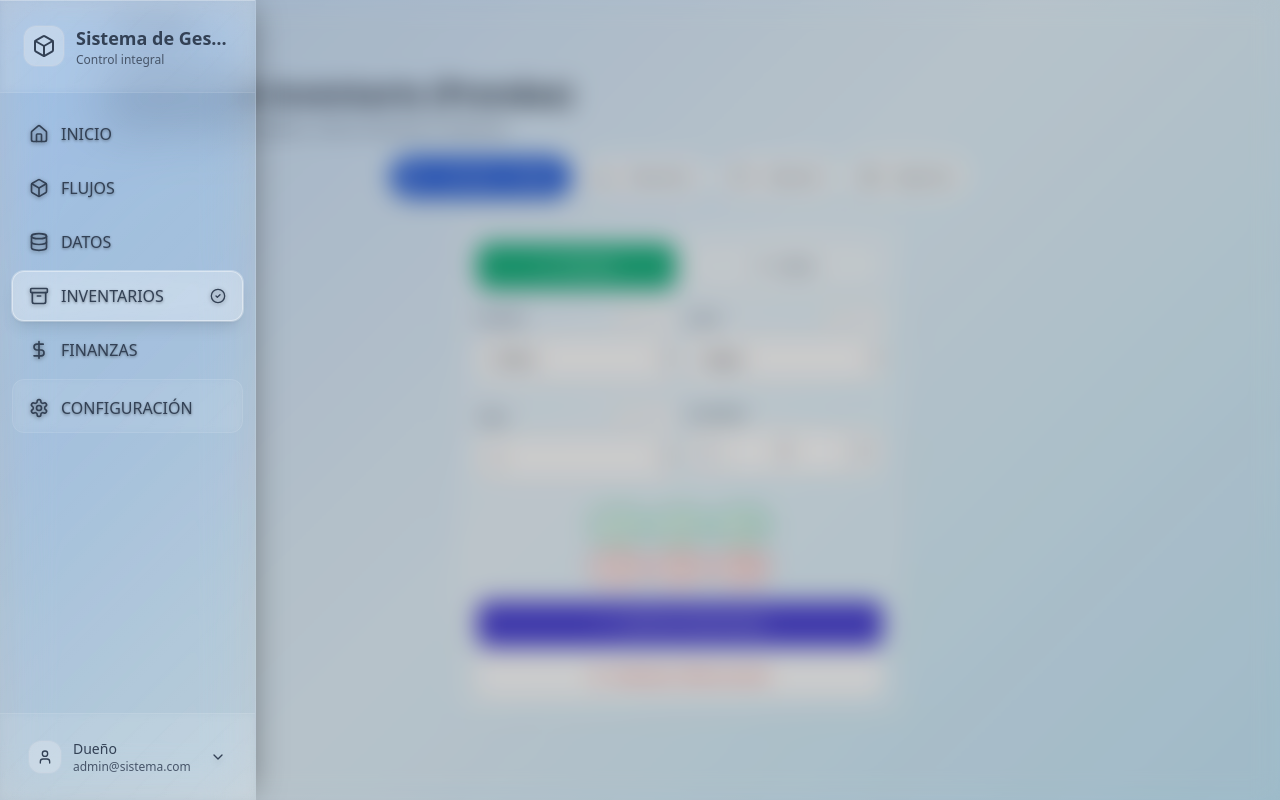
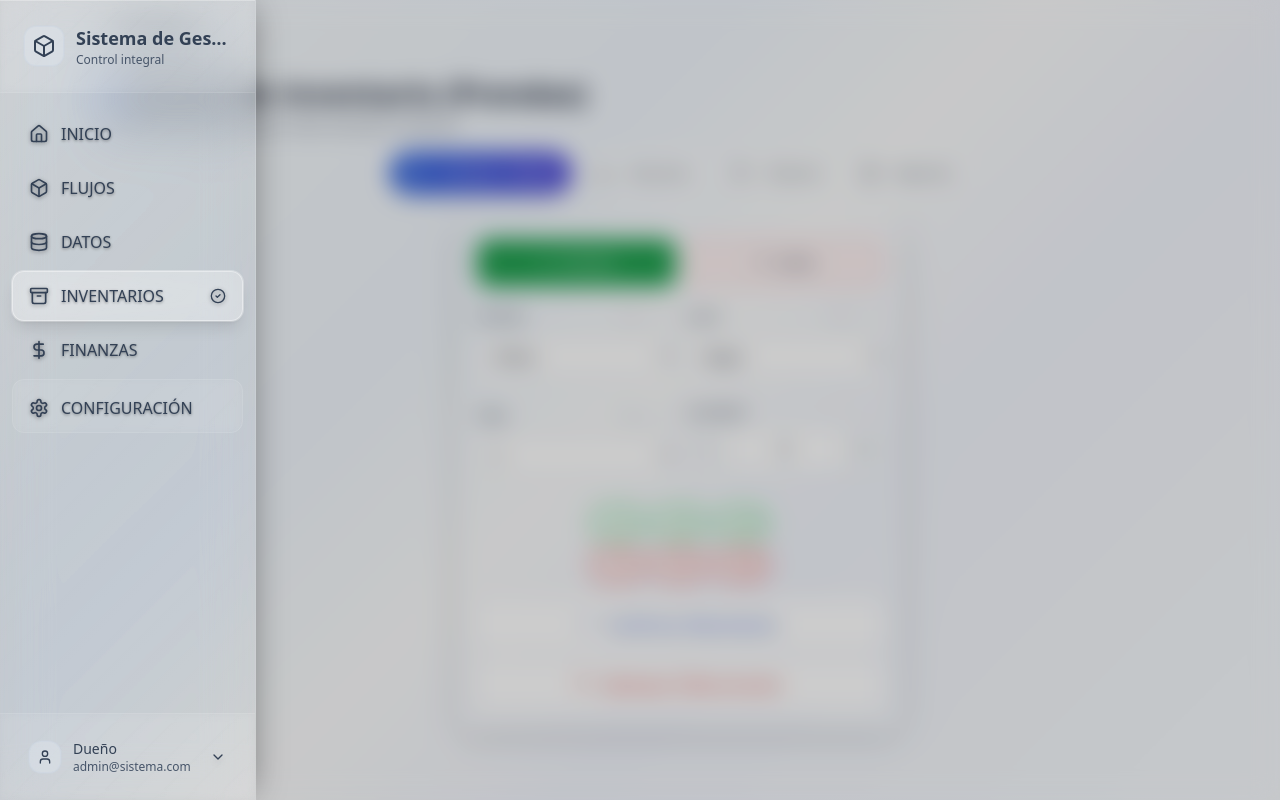
Before and after one commit to conamormarket-lgtm/sistema, a Next.js app: page / in a window 1280 px wide. Both pictures are taken after a click on the button "INVENTARIOS". Built offline with nearby package versions, Linux system fonts and the light colour scheme.

Commit message:
Tu mensaje aquíActu

```diff
--- a/app-wrapper.tsx
+++ b/app-wrapper.tsx
@@ -289,6 +289,7 @@ function App() {
   const [flowStageForBackground, setFlowStageForBackground] = useState<string>("diseño")
   const [mostrarGestionInventarios, setMostrarGestionInventarios] = useState(false)
   const [inventarioSeleccionado, setInventarioSeleccionado] = useState<string>("prendas")
+  const [inventarioTab, setInventarioTab] = useState<string>("movimientos")
 
   // Asegurar que las columnas se inicialicen
   useEffect(() => {
@@ -668,7 +669,12 @@ function App() {
         )
       case "inventarios":
         if (mostrarGestionInventarios) return <GestionInventariosTab />
-        return <InventariosMatrix />
+        return (
+          <InventariosMatrix
+            onInventarioTabChange={setInventarioTab}
+            compactLayout={inventarioTab === "movimientos" || inventarioTab === "historial"}
+          />
+        )
       case "finanzas":
         return (
           <div className="flex items-center justify-center h-full">
@@ -700,7 +706,7 @@ function App() {
   const [sidebarCollapsed, setSidebarCollapsed] = useState(false)
 
   const inventariosBg =
-    "linear-gradient(135deg, rgba(191, 219, 254, 0.92) 0%, rgba(224, 242, 254, 0.88) 50%, rgba(186, 230, 253, 0.85) 100%)"
+    "linear-gradient(135deg, #f8fbfe 0%, #f0f6fd 35%, #fafbfc 50%, #f2f5fd 65%, #f8fbfe 100%)"
 
   const rootStyle = useMemo(
     () => ({
@@ -953,8 +959,8 @@ function App() {
       )}
       {/* Contenido Principal: z-index bajo para quedar siempre detrás del sidebar */}
       <div className="flex-1 flex flex-col overflow-hidden min-w-0 relative pl-20 z-0" style={{ background: "transparent" }}>
-        <main className="flex-1 overflow-auto min-h-0" style={{ background: 'transparent' }}>
-          <div className="min-h-full flex flex-col" style={{ background: "transparent" }}>
+        <main className={`flex-1 min-h-0 ${activeMatrix === "inventarios" && !mostrarGestionInventarios && (inventarioTab === "movimientos" || inventarioTab === "historial") ? "overflow-hidden" : "overflow-auto"}`} style={{ background: 'transparent' }}>
+          <div className={`min-h-full flex flex-col ${activeMatrix === "inventarios" && !mostrarGestionInventarios && (inventarioTab === "movimientos" || inventarioTab === "historial") ? "max-h-full h-full" : ""}`} style={{ background: "transparent" }}>
             {/* Header Superior - dentro de la misma sección que el contenido */}
             <header className="bg-transparent px-6 py-4 flex-shrink-0">
               <div className="flex items-center justify-between">
@@ -1095,7 +1101,15 @@ function App() {
             </header>
 
             {/* Contenido de la matriz (etapas, Gestión de Diseño, etc.) */}
-            {renderMatrix()}
+            {activeMatrix === "inventarios" && !mostrarGestionInventarios ? (
+              <div
+                className={`flex-1 min-h-0 flex flex-col ${inventarioTab === "movimientos" || inventarioTab === "historial" ? "overflow-hidden" : ""}`}
+              >
+                {renderMatrix()}
+              </div>
+            ) : (
+              renderMatrix()
+            )}
           </div>
         </main>
       </div>
--- a/app/globals.css
+++ b/app/globals.css
@@ -15,22 +15,52 @@ body {
   background: transparent !important;
 }
 
-/* Caja estilo "liquid glass" (igual que el menú lateral) */
+/* Caja estilo "liquid glass": sin capa de color; solo blur del fondo de la página para continuidad */
 .glass-box {
-  background: linear-gradient(135deg, rgba(255,255,255,0.15) 0%, rgba(255,255,255,0.08) 50%, rgba(255,255,255,0.15) 100%);
-  backdrop-filter: blur(24px) saturate(200%);
-  -webkit-backdrop-filter: blur(24px) saturate(200%);
-  box-shadow: inset 0 1px 0 0 rgba(255,255,255,0.3), 0 4px 24px -4px rgba(0,0,0,0.25), 0 0 0 1px rgba(255,255,255,0.1);
-  border: 1px solid rgba(255,255,255,0.3);
+  background: transparent;
+  backdrop-filter: blur(10px) saturate(140%);
+  -webkit-backdrop-filter: blur(10px) saturate(140%);
+  box-shadow: inset 0 1px 0 0 rgba(255,255,255,0.08), 0 4px 24px -4px rgba(0,0,0,0.25), 0 0 0 1px rgba(255,255,255,0.06);
+  border: 1px solid rgba(255,255,255,0.12);
 }
 
-/* Liquid glass al estilo Flujos: más traslúcido para que se note bien el fondo, blur suave, sombra y borde */
+/* Liquid glass al estilo Flujos: más traslúcido, blur suave, sombra exterior visible como en Flujos */
 .glass-box-flujos {
   background: rgba(255, 255, 255, 0.22);
   backdrop-filter: blur(14px);
   -webkit-backdrop-filter: blur(14px);
   border: 1px solid rgba(255, 255, 255, 0.35);
-  box-shadow: 0 2px 12px rgba(0, 0, 0, 0.04), inset 0 1px 0 rgba(255, 255, 255, 0.25);
+  box-shadow: 0 4px 24px -4px rgba(0, 0, 0, 0.25), 0 0 0 1px rgba(255, 255, 255, 0.1), inset 0 1px 0 rgba(255, 255, 255, 0.25) !important;
+}
+
+/* Inventario: forzar borde y fondo de color cuando el botón Entrada/Reporte Entradas está seleccionado */
+button.inventario-btn-entrada-selected,
+.inventario-btn-entrada-selected {
+  background-color: rgb(22 163 74) !important;
+  border-width: 2px !important;
+  border-style: solid !important;
+  border-color: rgb(22 163 74) !important;
+  color: white !important;
+  outline: none !important;
+  box-shadow: none !important;
+}
+/* Inventario: forzar borde y fondo de color cuando el botón Salida/Reporte Salidas está seleccionado */
+button.inventario-btn-salida-selected,
+.inventario-btn-salida-selected {
+  background-color: rgb(220 38 38) !important;
+  border-width: 2px !important;
+  border-style: solid !important;
+  border-color: rgb(220 38 38) !important;
+  color: white !important;
+  outline: none !important;
+  box-shadow: none !important;
+}
+
+/* Inventario: Exportar a Excel - borde y anillo verdes al hacer foco (no azul) */
+.btn-exportar-excel:focus,
+.btn-exportar-excel:focus-visible {
+  border-color: rgb(34 197 94) !important;
+  box-shadow: 0 0 0 2px rgb(34 197 94) !important;
 }
 
 /* Animación de barrido al desplegar (Resumen de Totales, etc.) */
@@ -63,6 +93,29 @@ body {
 }
 .stage-transition-in {
   animation: stage-fade-in 0.3s cubic-bezier(0.4, 0, 0.2, 1) forwards;
+  width: 100%;
+  box-sizing: border-box;
+  backface-visibility: hidden;
+}
+
+/* Inventario: entrada de pestaña solo con fade (sin transform para evitar desplazamiento) */
+@keyframes inventario-tab-fade-in {
+  from { opacity: 0; }
+  to { opacity: 1; }
+}
+.inventario-tab-transition-in {
+  animation: inventario-tab-fade-in 0.3s cubic-bezier(0.4, 0, 0.2, 1) forwards;
+  width: 100%;
+  box-sizing: border-box;
+}
+
+/* Ocultar scrollbar del área de contenido inventario durante la animación de cambio de pestaña */
+.inventario-hide-scrollbar {
+  scrollbar-width: none;
+  -ms-overflow-style: none;
+}
+.inventario-hide-scrollbar::-webkit-scrollbar {
+  display: none;
 }
 
 /* Sidebar de la app: asegurar que siempre reciba clics (no ser ocultado por reglas de Next.js) */
--- a/components/inventario/InventarioPorted.tsx
+++ b/components/inventario/InventarioPorted.tsx
@@ -1,6 +1,6 @@
 "use client"
 
-import React, { useState, useCallback } from "react"
+import React, { useState, useCallback, useEffect } from "react"
 import { useAuth } from "@/contexts/auth-context"
 import { MovementForm } from "./MovementForm"
 import { StatsPanel } from "./StatsPanel"
@@ -15,10 +15,26 @@ const INVENTARIO_TABS = [
   { key: "reportes", name: "Reportes", icon: <FileText className="w-4 h-4 mr-2" /> },
 ]
 
-export function InventarioPorted() {
+type InventarioPortedProps = {
+  onInventarioTabChange?: (tab: string) => void
+  compactLayout?: boolean
+}
+
+export function InventarioPorted({ onInventarioTabChange, compactLayout = false }: InventarioPortedProps = {}) {
   const { userData } = useAuth()
   const [activeTab, setActiveTab] = useState("movimientos")
   const [, setRefresh] = useState(0)
+  const [hideScrollbar, setHideScrollbar] = useState(false)
+
+  useEffect(() => {
+    onInventarioTabChange?.(activeTab)
+  }, [activeTab, onInventarioTabChange])
+
+  useEffect(() => {
+    setHideScrollbar(true)
+    const t = setTimeout(() => setHideScrollbar(false), 320)
+    return () => clearTimeout(t)
+  }, [activeTab])
 
   const currentUser = {
     name: userData?.name ?? undefined,
@@ -45,12 +61,17 @@ export function InventarioPorted() {
   }
 
   return (
-    <div className="px-6 pt-2 pb-6 min-h-screen">
-      <div className="mb-2">
-        <h2 className="text-3xl font-bold text-slate-800">Control de inventario (Prendas)</h2>
-        <p className="text-slate-600 mt-1">Registra entradas y salidas, revisa resumen e historial.</p>
+    <div className={`px-6 pt-2 pb-6 flex flex-col ${compactLayout ? "flex-1 min-h-0 h-full" : "min-h-screen"}`}>
+      <div className={`mb-2 ${compactLayout ? "flex-shrink-0" : ""}`}>
+        <h2 className="text-3xl font-bold text-slate-800 flex items-center gap-2">
+          <span className="w-1.5 h-8 rounded-full bg-blue-600" />
+          Control de inventario (Prendas)
+        </h2>
+        <p className="text-sm text-slate-600 mt-1 font-medium">
+          Registra entradas y salidas, revisa resumen e historial.
+        </p>
       </div>
-      <div className="flex flex-wrap justify-center items-center gap-2 py-2 mb-4" aria-label="Tabs Inventario">
+      <div className={`flex flex-wrap justify-center items-center gap-2 py-2 mb-4 ${compactLayout ? "flex-shrink-0" : ""}`} aria-label="Tabs Inventario">
         {INVENTARIO_TABS.map((tab) => (
           <button
             key={tab.key}
@@ -58,8 +79,8 @@ export function InventarioPorted() {
             onClick={() => setActiveTab(tab.key)}
             className={`rounded-full inline-flex items-center gap-2 py-2.5 px-4 font-medium text-sm transition-all duration-200 border ${
               activeTab === tab.key
-                ? "bg-blue-600 text-white shadow-md border-blue-500"
-                : "bg-white/70 text-slate-600 border-slate-200/80 hover:bg-blue-50/80 hover:text-indigo-700 hover:border-slate-200 shadow-sm"
+                ? "bg-gradient-to-r from-blue-600 to-indigo-600 text-white shadow-md border-indigo-400/50 ring-2 ring-blue-400/30"
+                : "bg-white/70 text-slate-600 border-slate-200/80 hover:text-indigo-700 hover:bg-indigo-50 hover:border-indigo-200 shadow-sm"
             }`}
           >
             {tab.icon}
@@ -67,7 +88,13 @@ export function InventarioPorted() {
           </button>
         ))}
       </div>
-      <div className="flex-grow">{renderContent()}</div>
+      <div
+        className={`${compactLayout ? "flex-1 min-h-0 overflow-y-auto overflow-x-hidden" : "flex-grow overflow-x-hidden"} ${hideScrollbar ? "inventario-hide-scrollbar" : ""}`}
+      >
+        <div key={activeTab} className="stage-transition-in min-h-full w-full">
+          {renderContent()}
+        </div>
+      </div>
     </div>
   )
 }
--- a/components/inventario/MovementForm.tsx
+++ b/components/inventario/MovementForm.tsx
@@ -40,7 +40,7 @@ function FieldWithActions({
           <button
             type="button"
             onClick={onAdd}
-            className="w-7 h-7 rounded-full border border-slate-300 bg-white hover:bg-slate-50 flex items-center justify-center text-slate-600 hover:text-indigo-600 transition-colors"
+            className="w-7 h-7 rounded-full border border-slate-300 bg-white hover:bg-slate-50 flex items-center justify-center text-slate-600 hover:text-red-600 transition-colors"
             title="Agregar"
           >
             <Plus className="w-3.5 h-3.5" />
@@ -59,7 +59,7 @@ function FieldWithActions({
         id={id}
         value={value}
         onChange={(e) => onChange(e.target.value)}
-        className="block w-full pl-3 pr-10 py-2.5 border border-slate-300 rounded-xl focus:ring-2 focus:ring-indigo-500 focus:border-indigo-500 text-sm bg-white"
+        className="block w-full pl-3 pr-10 py-2.5 border border-slate-300 rounded-xl focus:ring-2 focus:ring-blue-500 focus:border-blue-500 text-sm bg-white"
       >
         {options.map((opt) => (
           <option key={opt.value} value={opt.value}>
@@ -171,33 +171,43 @@ export function MovementForm({ currentUser, onMovementDone }: MovementFormProps)
 
   return (
     <div className="flex justify-center">
-      <div className="glass-box-flujos p-5 rounded-2xl w-full max-w-md shadow-md">
-        {/* Tipo de movimiento: Entrada / Salida */}
+      <div className="glass-box p-5 rounded-2xl w-full max-w-md">
+        {/* Tipo de movimiento: Entrada / Salida - fondo en el span cuando está seleccionado para evitar huecos */}
         <div className="flex gap-2 mb-4">
+          <span
+            className="flex-1 flex rounded-xl overflow-hidden min-h-[44px] border-2 box-border"
+            style={{
+              borderColor: movementType === "entry" ? "rgb(22 163 74)" : "rgb(134 239 172)",
+              backgroundColor: movementType === "entry" ? "rgb(22 163 74)" : "rgb(240 253 244)",
+            }}
+          >
             <button
               type="button"
               onClick={() => setMovementType("entry")}
-            className={`flex-1 flex items-center justify-center gap-2 py-3 px-4 rounded-xl font-medium text-sm transition-all border ${
-              movementType === "entry"
-                ? "bg-emerald-500 text-white shadow-md border-emerald-600"
-                : "glass-box-flujos border-slate-200/80 text-slate-600 hover:bg-blue-50/70 hover:border-slate-200"
-            }`}
+              className="w-full flex items-center justify-center gap-2 py-3 px-4 rounded-[10px] font-medium text-sm border-none outline-none shadow-none min-h-[40px] bg-transparent"
+              style={movementType === "entry" ? { color: "white" } : { color: "rgb(51 65 85)" }}
             >
               <ArrowDownLeft className="w-4 h-4" />
               Entrada
             </button>
+          </span>
+          <span
+            className="flex-1 flex rounded-xl overflow-hidden min-h-[44px] border-2 box-border"
+            style={{
+              borderColor: movementType === "exit" ? "rgb(220 38 38)" : "rgb(254 202 202)",
+              backgroundColor: movementType === "exit" ? "rgb(220 38 38)" : "rgb(254 242 242)",
+            }}
+          >
             <button
               type="button"
               onClick={() => setMovementType("exit")}
-            className={`flex-1 flex items-center justify-center gap-2 py-3 px-4 rounded-xl font-medium text-sm transition-all border ${
-              movementType === "exit"
-                ? "bg-red-500 text-white shadow-md border-red-600"
-                : "glass-box-flujos border-slate-200/80 text-slate-600 hover:bg-blue-50/70 hover:border-slate-200"
-            }`}
+              className="w-full flex items-center justify-center gap-2 py-3 px-4 rounded-[10px] font-medium text-sm border-none outline-none shadow-none min-h-[40px] bg-transparent"
+              style={movementType === "exit" ? { color: "white" } : { color: "rgb(51 65 85)" }}
             >
               <ArrowUpRight className="w-4 h-4" />
               Salida
             </button>
+          </span>
         </div>
 
         {/* Grid 2x2: Prenda, Color, Talla, Cantidad */}
@@ -247,7 +257,7 @@ export function MovementForm({ currentUser, onMovementDone }: MovementFormProps)
                 min={0}
                 value={quantity}
                 onChange={(e) => setQuantity(Math.max(0, parseInt(e.target.value, 10) || 0))}
-                className="flex-1 min-w-0 w-14 text-center bg-white text-slate-800 font-medium py-2.5 focus:outline-none focus:ring-2 focus:ring-indigo-500/20 focus:border-indigo-500 [appearance:textfield] [&::-webkit-outer-spin-button]:appearance-none [&::-webkit-inner-spin-button]:appearance-none"
+                className="flex-1 min-w-0 w-14 text-center bg-white text-slate-800 font-medium py-2.5 focus:outline-none focus:ring-2 focus:ring-blue-500/30 focus:border-blue-500 [appearance:textfield] [&::-webkit-outer-spin-button]:appearance-none [&::-webkit-inner-spin-button]:appearance-none"
               />
               <button
                 type="button"
@@ -268,7 +278,8 @@ export function MovementForm({ currentUser, onMovementDone }: MovementFormProps)
                 key={`+${n}`}
                 type="button"
                 onClick={() => setQuantity((q) => q + n)}
-                className="w-14 h-9 flex items-center justify-center rounded-full border-2 border-emerald-500 text-emerald-600 bg-emerald-50 hover:bg-emerald-100 font-medium text-sm transition-colors"
+                className="w-14 h-9 flex items-center justify-center rounded-full border-2 bg-green-50 hover:bg-green-100 font-medium text-sm transition-colors text-green-600"
+                style={{ borderColor: "rgb(34 197 94)" }}
               >
                 +{n}
               </button>
@@ -280,7 +291,8 @@ export function MovementForm({ currentUser, onMovementDone }: MovementFormProps)
                 key={`-${n}`}
                 type="button"
                 onClick={() => setQuantity((q) => Math.max(0, q - n))}
-                className="w-14 h-9 flex items-center justify-center rounded-full border-2 border-red-400 text-red-600 bg-red-50 hover:bg-red-100 font-medium text-sm transition-colors"
+                className="w-14 h-9 flex items-center justify-center rounded-full border-2 bg-red-50 hover:bg-red-100 font-medium text-sm transition-colors text-red-600"
+                style={{ borderColor: "rgb(239 68 68)" }}
               >
                 -{n}
               </button>
@@ -290,25 +302,28 @@ export function MovementForm({ currentUser, onMovementDone }: MovementFormProps)
 
         {error && <p className="mb-3 text-sm text-red-600">{error}</p>}
 
-        {/* Confirmar Movimiento (principal) */}
+        {/* Confirmar Movimiento: borde solo al hacer foco (tras clic), sin borde en hover */}
         <Button
           type="button"
+          variant="outline"
           onClick={applyMovement}
-          className="w-full py-3 bg-indigo-600 hover:bg-indigo-700 text-white font-medium rounded-xl shadow-md"
+          size="lg"
+          className="w-full py-3 rounded-xl border-2 border-transparent hover:border-transparent text-blue-700 hover:bg-blue-50 bg-white shadow-sm hover:shadow focus:border-blue-300 focus-visible:border-blue-300 focus:ring-blue-500"
+          iconLeft={<Check className="w-4 h-4" />}
         >
-          <Check className="w-4 h-4 mr-2" />
           Confirmar Movimiento
         </Button>
 
-        {/* Deshacer última acción */}
+        {/* Deshacer última acción - outline con color rojo */}
         <Button
           type="button"
           variant="outline"
+          size="lg"
           onClick={() => setShowUndoConfirm(true)}
           disabled={undoStatus === "loading"}
-          className="w-full mt-2 py-2.5 border-red-300 text-red-600 hover:bg-red-50 hover:border-red-400 rounded-xl text-sm"
+          className="w-full mt-2 py-2.5 rounded-xl border-2 border-transparent hover:border-transparent text-red-600 hover:bg-red-50 bg-white shadow-sm hover:shadow focus:border-red-400 focus-visible:border-red-400 focus:ring-red-500"
+          iconLeft={<Undo2 className="w-4 h-4" />}
         >
-          <Undo2 className="w-4 h-4 mr-2" />
           {undoStatus === "loading" ? "..." : "Deshacer Última Acción"}
         </Button>
       </div>
--- a/components/tabs/inventarios-matrix.tsx
+++ b/components/tabs/inventarios-matrix.tsx
@@ -36,11 +36,16 @@ const INVENTARIOS_TABS = {
   historial: { name: "Historial Movimientos", icon: <History className="w-4 h-4 mr-2" /> },
 }
 
-export function InventariosMatrix() {
+type InventariosMatrixProps = {
+  onInventarioTabChange?: (tab: string) => void
+  compactLayout?: boolean
+}
+
+export function InventariosMatrix({ onInventarioTabChange, compactLayout = false }: InventariosMatrixProps) {
   return (
-    <div className="flex flex-col h-full">
-      <div className="flex-grow overflow-y-auto">
-        <InventarioPorted />
+    <div className={compactLayout ? "flex flex-col h-full min-h-0 flex-1" : "flex flex-col"}>
+      <div className={compactLayout ? "flex-1 min-h-0 overflow-hidden" : "flex-grow overflow-y-auto"}>
+        <InventarioPorted onInventarioTabChange={onInventarioTabChange} compactLayout={compactLayout} />
       </div>
     </div>
   )
@@ -55,7 +60,7 @@ export function GestionInventariosTab() {
   if (!isOwner?.()) {
     return (
       <div className="p-6">
-        <div className="glass-box-flujos rounded-2xl p-6 text-center">
+        <div className="glass-box rounded-2xl p-6 text-center">
           <AlertTriangle className="w-12 h-12 text-amber-500 mx-auto mb-3" />
           <p className="text-slate-700 font-medium">No tienes permisos para acceder a esta sección.</p>
         </div>
@@ -68,7 +73,7 @@ export function GestionInventariosTab() {
       <div className="mb-6 flex items-center justify-between">
         <h2 className="text-3xl font-bold text-slate-800">Gestión de Inventarios</h2>
       </div>
-      <div className="glass-box-flujos rounded-2xl p-6 max-w-2xl">
+      <div className="glass-box rounded-2xl p-6 max-w-2xl">
         <h3 className="text-lg font-semibold text-slate-800 mb-4">Tipos de inventario disponibles</h3>
         <p className="text-sm text-slate-600 mb-6">
           Configura los módulos de inventario disponibles en el menú de Inventarios (Prendas, Productos, Insumos, etc.).
@@ -294,7 +299,7 @@ function InventarioPrendasTab() {
       </div>
 
       {/* Resumen General de Totales */}
-      <div className="glass-box-flujos p-4 rounded-2xl mb-6 overflow-x-auto">
+      <div className="glass-box p-4 rounded-2xl mb-6 overflow-x-auto">
         <div className="flex justify-between items-center mb-3">
           <h3 className="text-lg font-bold text-slate-800">TOTALES GENERALES</h3>
           <Button
@@ -333,7 +338,7 @@ function InventarioPrendasTab() {
       </div>
 
       {/* Filtros y Buscador */}
-      <div className="glass-box-flujos p-4 rounded-2xl mb-6">
+      <div className="glass-box p-4 rounded-2xl mb-6">
         <h3 className="text-lg font-bold text-slate-800 mb-3">Filtros y Búsqueda Detallada</h3>
         <div className="grid grid-cols-1 md:grid-cols-4 gap-4">
           <Select
@@ -372,7 +377,7 @@ function InventarioPrendasTab() {
       </div>
 
       {/* Tabla de Inventario Detallada */}
-      <div className="glass-box-flujos p-4 rounded-2xl overflow-x-auto">
+      <div className="glass-box p-4 rounded-2xl overflow-x-auto">
         <h3 className="text-lg font-medium text-gray-700 mb-4">Inventario Detallado de Prendas</h3>
         <table className="min-w-full divide-y divide-gray-200">
           <thead className="bg-slate-50">
```
Also changed, not shown: components/inventario/HistoryPanel.tsx (+25 -22 lines), components/inventario/ReportsPanel.tsx (+41 -28 lines), components/inventario/StatsPanel.tsx (+122 -50 lines). Lines whose indentation alone changed are shown as unchanged.
